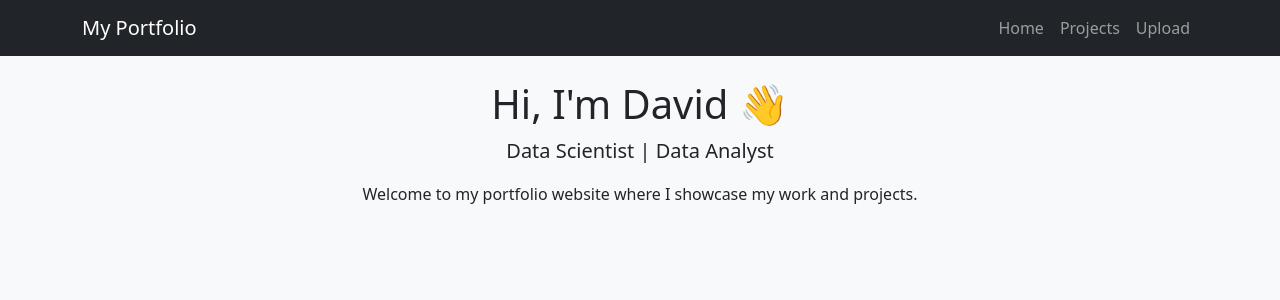
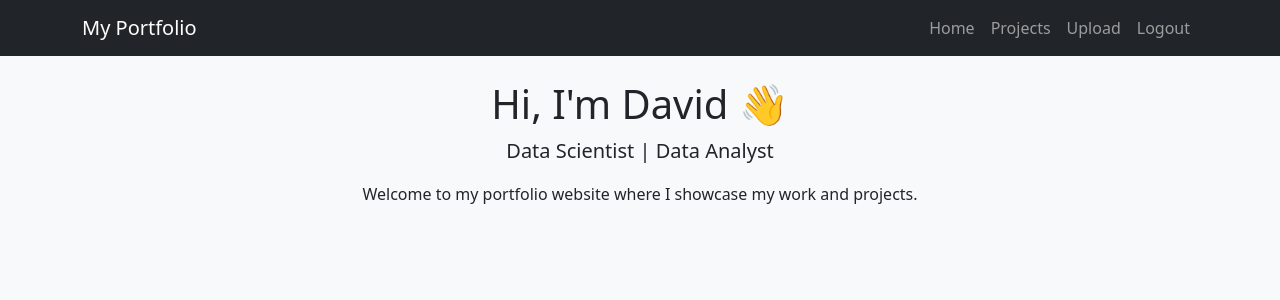
Before and after one commit to DavidChege1/Flask-Portflio-website, a Flask app: page / in a window 1280 px wide. Shown: the top 300 px of the page. Run offline with Flask 3, Linux system fonts and the light colour scheme; the visitor is signed in with stand-in values (Sample User, id 1).

Commit message:
updated base

```diff
--- a/templates/base.html
+++ b/templates/base.html
@@ -14,8 +14,13 @@
       <ul class="navbar-nav ms-auto">
         <li class="nav-item"><a class="nav-link" href="/">Home</a></li>
         <li class="nav-item"><a class="nav-link" href="/projects">Projects</a></li>
-        <li class="nav-item"><a class="nav-link" href="/upload">Upload</a></li>
-      </ul>
+        {% if session.get('logged_in') %}
+            <li class="nav-item"><a class="nav-link" href="/upload">Upload</a></li>
+            <li class="nav-item"><a class="nav-link" href="/logout">Logout</a></li>
+        {% else %}
+        <li class="nav-item"><a class="nav-link" href="/login">Login</a></li>
+        {% endif %}
+        </ul>
     </div>
   </div>
 </nav>
```
